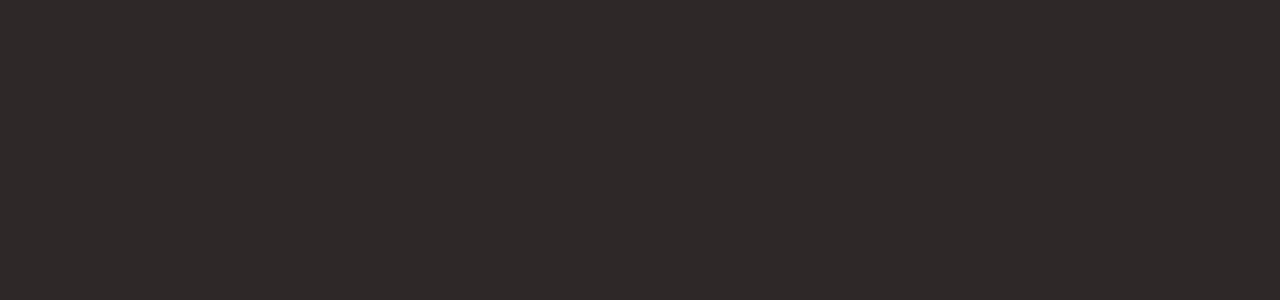
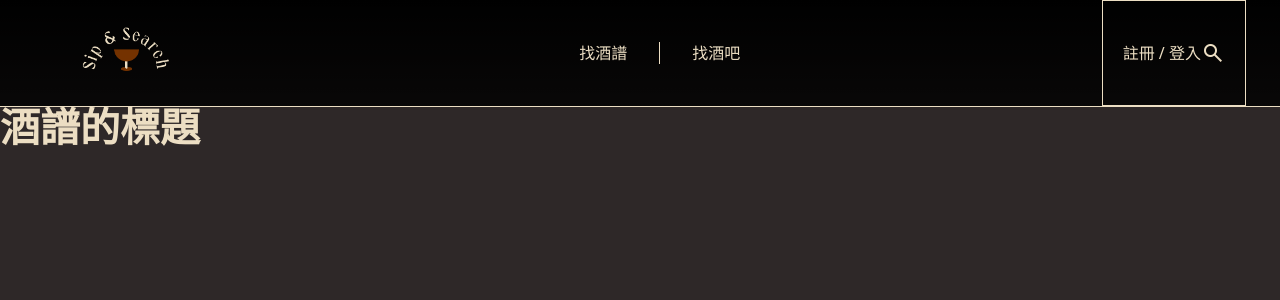
Before and after one commit to vicfirth5a/sip-search-project, a React (Vite) app: page /sip-search-project/recipeContent in a window 1280 px wide. Before the commit this address had no page. Shown: the top 300 px of the page. Built offline with nearby package versions, Linux system fonts and the light colour scheme.

Commit message:
新增酒譜內容頁面及路由設定

```diff
--- a/src/App.jsx
+++ b/src/App.jsx
@@ -1,6 +1,7 @@
 import { BrowserRouter, Routes, Route, Link } from "react-router-dom";
 import Home from "./pages/Home";
 import RecipeSearch from "./pages/RecipeSearch";
+import RecipeContent from "./pages/RecipeContent";
 import BarSearch from "./pages/BarSearch";
 
 function App() {
@@ -13,6 +14,7 @@ function App() {
       <Routes>
         <Route path="/" element={<Home />} />
         <Route path="/recipes" element={<RecipeSearch />} />
+        <Route path="/recipeContent" element={<RecipeContent />} />
         <Route path="/bars" element={<BarSearch />} />
       </Routes>
     </BrowserRouter>
--- /dev/null
+++ b/src/pages/RecipeContent.jsx
@@ -0,0 +1,19 @@
+import "./RecipeContent.scss";
+import Navbar from "../components/Navbar";
+
+export default function RecipeContent() {
+  return (
+    <>
+      <Navbar></Navbar>
+      <section className="section-recipe-content">
+        <h2>酒譜的標題</h2>
+        <div>
+          <div className="recipe-pic">
+            <img></img>
+          </div>
+          <div className="recipe-txt"></div>
+        </div>
+      </section>
+    </>
+  );
+}
```
Also changed, not shown: src/pages/RecipeContent.scss (added).
